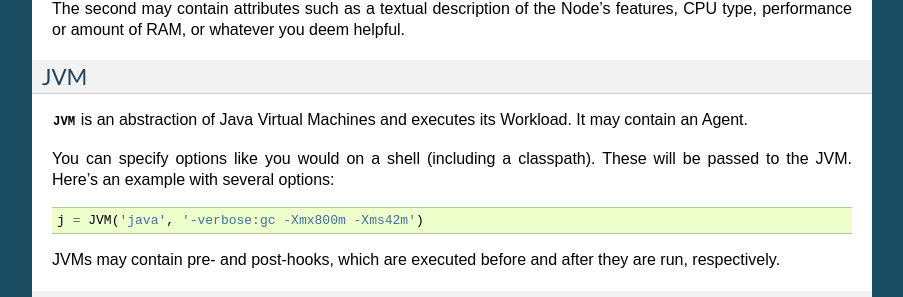
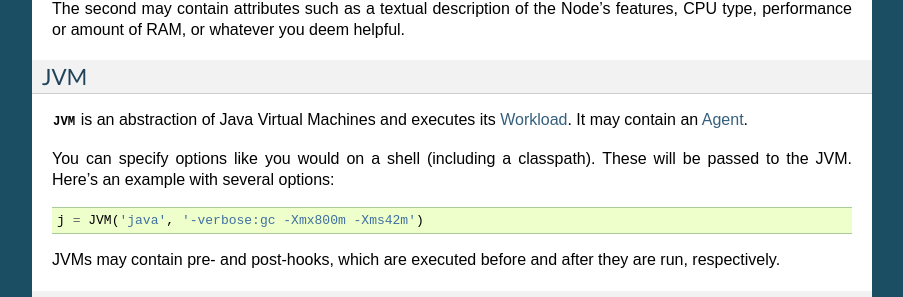
Before and after one commit to fhirschmann/penchy, a Sphinx documentation site: the page built from docs/job.rst, in a window 1280 px wide and 900 px high, scrolled down 3306 px. Shown: the part 149-446 px from the top of the window, without its empty margins (198-1101 px from the left). Built offline with Sphinx 7.4.7, drawn with Linux system fonts in a browser that asks for light colours; formulas are drawn with MathJax 3; part of the change alters nothing that is shown.

```diff
--- a/docs/job.rst
+++ b/docs/job.rst
@@ -151,8 +151,8 @@ features, CPU type, performance or amount of RAM, or whatever you deem helpful.
 JVM
 ---
 
-:class:`~penchy.jobs.JVM` is an abstraction of Java Virtual Machines and executes its Workload.
-It may contain an Agent.
+:class:`~penchy.jobs.JVM` is an abstraction of Java Virtual Machines and executes its :ref:`Workload <sec-workloads>`.
+It may contain an :ref:`Agent <sec-agent>`.
 
 You can specify options like you would on a shell (including a classpath). These
 will be passed to the JVM. Here's an example with several options::
@@ -162,6 +162,7 @@ will be passed to the JVM. Here's an example with several options::
 JVMs may contain pre- and post-hooks, which are executed before
 and after they are run, respectively.
 
+.. _sec-workloads:
 Workloads
 ---------
 
@@ -177,6 +178,7 @@ flavors: Agent and WrappedJVM.
 Tools may contain pre- and post-hooks, which are executed before
 and after they are run, respectively.
 
+.. _sec-agent:
 Agent
 ~~~~~
 
```
